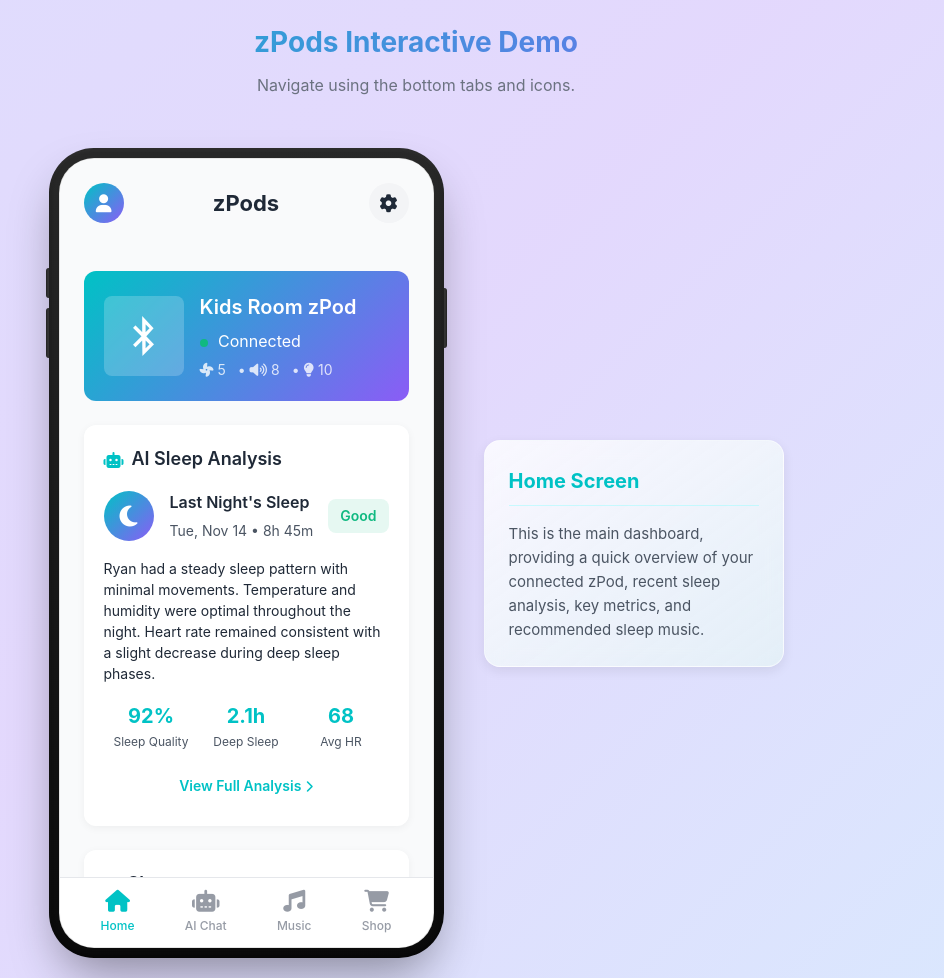
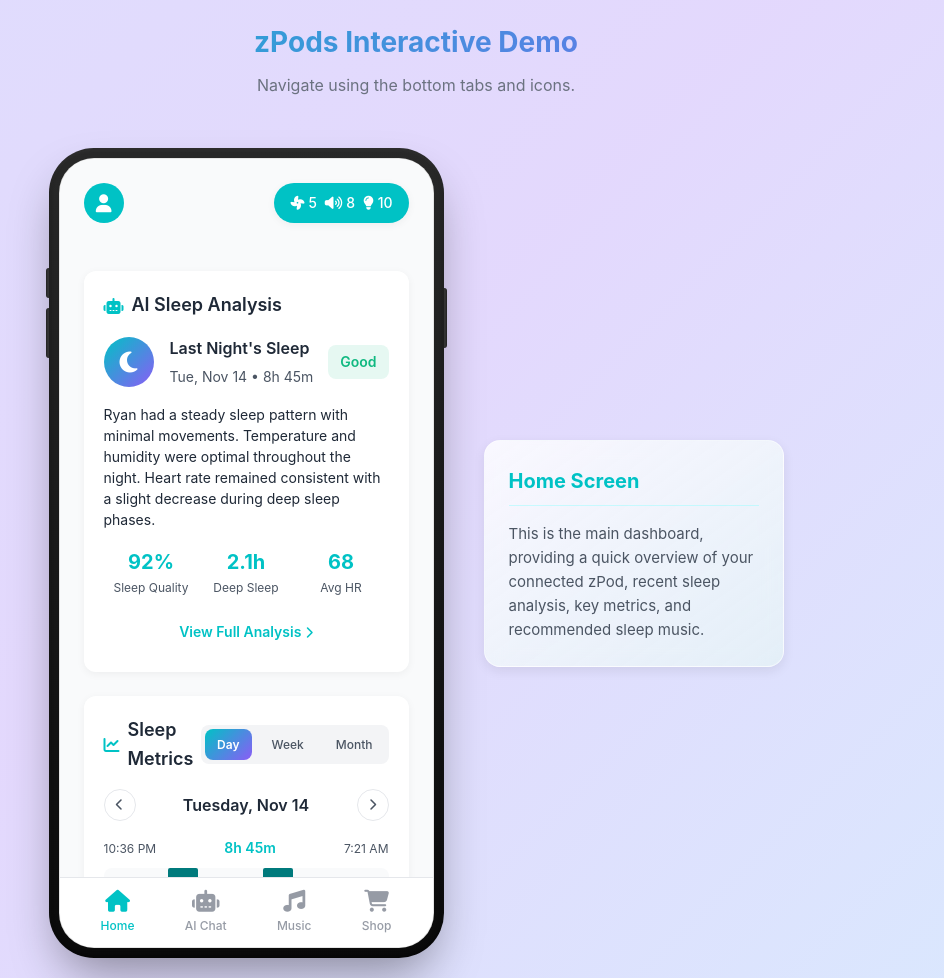
Before and after one commit to ohohRain/zPod_UI_Demo, a plain HTML site: page index.html in a window 1280 px wide. Shown: the whole page, without its empty margins (224-1168 px from the left). Drawn offline with nearby package versions, Linux system fonts and the light colour scheme.

Commit message:
Update index.html

```diff
--- a/index.html
+++ b/index.html
@@ -375,6 +375,8 @@
             /* Center title */
             flex: 1;
             /* Allow title to take space */
+            display: none;
+            /* Hide the title */
         }
 
         .header-icon {
@@ -394,7 +396,8 @@
         }
 
         .header-icon.profile {
-            background: var(--primary-gradient);
+            background: var(--primary);
+            /* Changed from primary-gradient to match bottom tabs */
         }
 
         .header-icon.profile i {
@@ -2430,6 +2433,45 @@
         .settings-container::-webkit-scrollbar {
             display: none;
         }
+
+        /* Add new styles for the status bar */
+        .header-status-bar {
+            min-width: 120px;
+            height: 40px;
+            background: var(--primary);
+            /* Changed from gradient to match bottom tabs */
+            border-radius: var(--border-radius-circle);
+            display: flex;
+            justify-content: space-around;
+            align-items: center;
+            padding: 0 12px;
+            cursor: pointer;
+            color: white;
+            font-size: 14px;
+            font-weight: 500;
+            transition: all 0.2s ease;
+            box-shadow: var(--shadow-sm);
+        }
+
+        .header-status-bar:hover {
+            box-shadow: var(--shadow-md);
+            transform: translateY(-1px);
+        }
+
+        .header-status-bar i {
+            margin-right: 4px;
+        }
+
+        .status-item {
+            display: flex;
+            align-items: center;
+            margin: 0 4px;
+        }
+
+        /* Update home page first section margin to account for removed card */
+        .home-screen .ai-analysis-card {
+            margin-top: 0;
+        }
     </style>
 </head>
 
@@ -2457,26 +2499,16 @@
                                 <i class="fas fa-user"></i>
                             </div>
                             <div class="app-title">zPods</div>
-                            <div class="header-icon" id="settings-nav-icon">
-                                <i class="fas fa-cog"></i>
+                            <div class="header-status-bar" id="settings-nav-icon">
+                                <div class="status-item"><i class="fas fa-fan"></i><span id="header-fan">5</span></div>
+                                <div class="status-item"><i class="fas fa-volume-up"></i><span
+                                        id="header-volume">8</span></div>
+                                <div class="status-item"><i class="fas fa-lightbulb"></i><span
+                                        id="header-light">10</span></div>
                             </div>
                         </div>
                         <div class="home-container">
-                            <!-- Connected Device Card -->
-                            <div class="device-card">
-                                <div class="device-image">
-                                    <i class="fa-brands fa-bluetooth-b" style="font-size: 40px; color: white;"></i>
-                                </div>
-                                <div class="device-info">
-                                    <h3>Kids Room zPod</h3>
-                                    <p class="status"><span class="status-dot"></span> Connected</p>
-                                    <div class="device-metrics">
-                                        <span><i class="fas fa-fan"></i>5</span> •
-                                        <span><i class="fas fa-volume-up"></i>8</span> •
-                                        <span><i class="fas fa-lightbulb"></i>10</span>
-                                    </div>
-                                </div>
-                            </div>
+                            <!-- Removed Device Card -->
 
                             <!-- AI Sleep Analysis Section -->
                             <div class="ai-analysis-card">
@@ -3186,7 +3218,7 @@
             const screenDescriptions = {
                 'home-screen': {
                     title: 'Home Dashboard',
-                    text: 'Your central hub. See the connected zPod status, get a quick AI sleep analysis from the last night, view key sleep metrics like duration and quality, and discover recommended sleep music.'
+                    text: 'Your central hub. Check the status of your zPod in the header bar, get a quick AI sleep analysis from the last night, view key sleep metrics like duration and quality, and discover recommended sleep music.'
                 },
                 'ai-chat-screen': {
                     title: 'AI Sleep Assistant',
@@ -3340,6 +3372,12 @@
                         if (headerMetricSpan) {
                             headerMetricSpan.textContent = this.value;
                         }
+
+                        // Update the header status bar values
+                        const headerStatusValue = document.getElementById(`header-${metric}`);
+                        if (headerStatusValue) {
+                            headerStatusValue.textContent = this.value;
+                        }
                     }
                 });
             });
```
